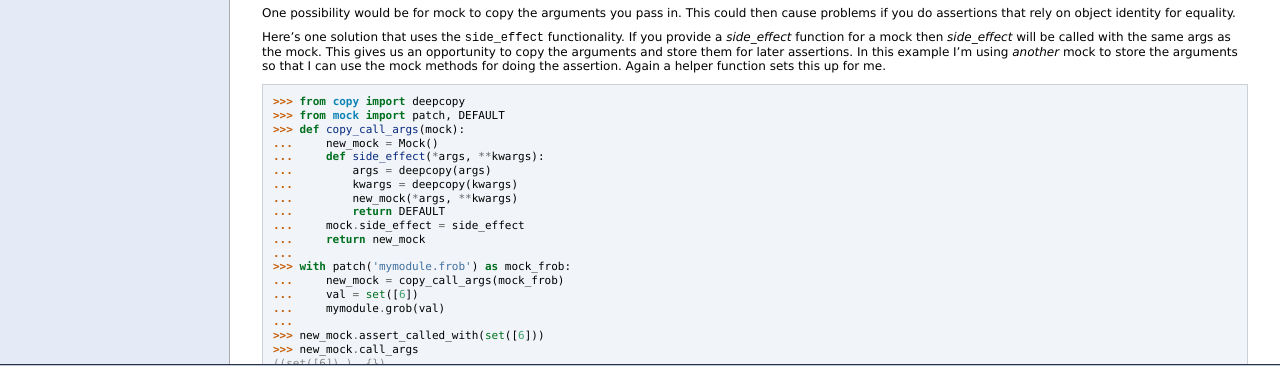
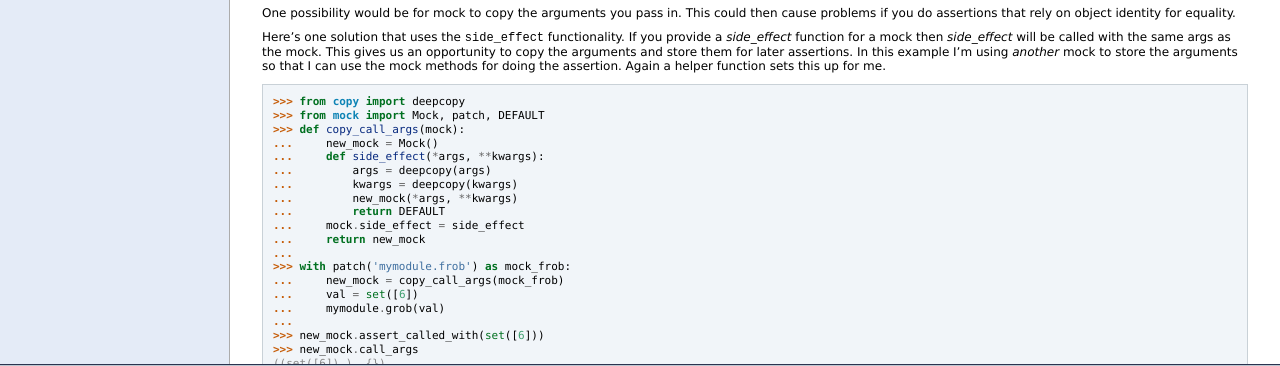
Before and after one commit to testing-cabal/mock, a Sphinx documentation site: the page built from docs/examples.txt, in a window 1280 px wide. Shown: the part 4617-4983 px from the top of the page. Built offline with Sphinx 7.4.7, drawn with Linux system fonts in a browser that asks for light colours; pages that are not in the unit, such as notebooks, are missing from menus.

Commit message:
Doc updates

```diff
--- a/docs/examples.txt
+++ b/docs/examples.txt
@@ -423,7 +423,7 @@ me.
 .. doctest::
 
     >>> from copy import deepcopy
-    >>> from mock import patch, DEFAULT
+    >>> from mock import Mock, patch, DEFAULT
     >>> def copy_call_args(mock):
     ...     new_mock = Mock()
     ...     def side_effect(*args, **kwargs):
```
